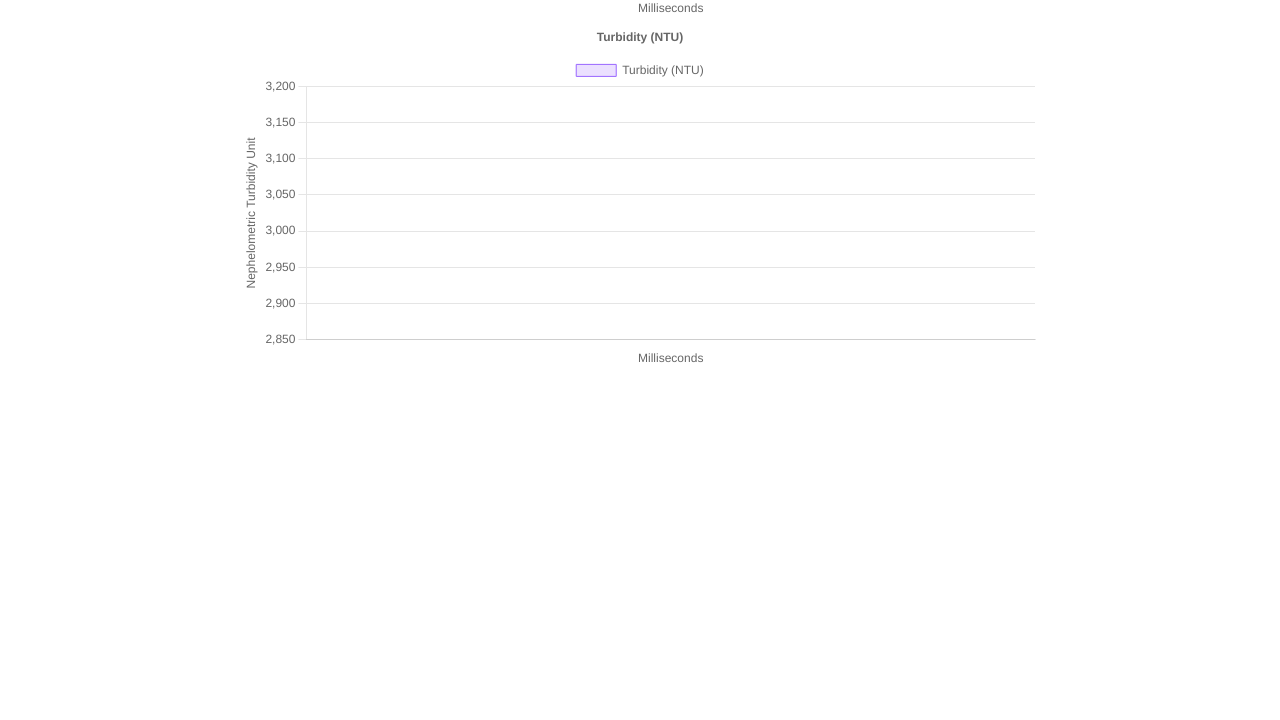
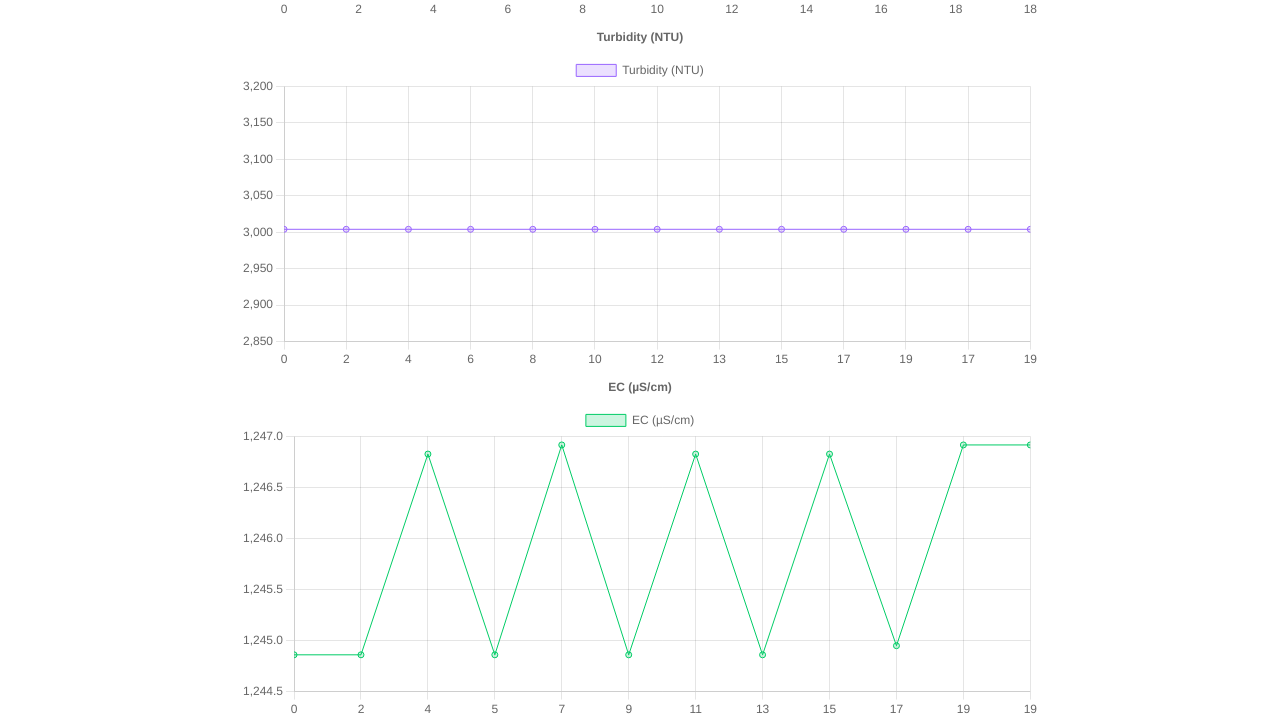
Before and after one commit to Leonie-Winter/MORRIGAN, a plain HTML site: page src/frontend/index.html in a window 1280 px wide. Shown: the part 1615-2335 px from the top of the page. Before the commit the page ends 1985 px from the top, so only its background shows below. Drawn offline with nearby package versions, Linux system fonts and the light colour scheme.

Commit message:
updated some code

```diff
--- a/src/frontend/data.json
+++ b/src/frontend/data.json
@@ -323,5 +323,50 @@
         "seconds": 19,
         "timestamp": "2025-02-11T21:38:42.706937",
         "turbidity": 3004
+    },
+    {
+        "seconds": 17,
+        "timestamp": "2025-02-11T21:38:40.448915",
+        "TDS": 797
+    },
+    {
+        "seconds": 17,
+        "timestamp": "2025-02-11T21:38:40.726633",
+        "turbidity": 3004
+    },
+    {
+        "seconds": 18,
+        "timestamp": "2025-02-11T21:38:40.997488",
+        "DO": 92.58804811372335
+    },
+    {
+        "seconds": 19,
+        "timestamp": "2025-02-11T21:38:42.065224",
+        "temperature": 19.38
+    },
+    {
+        "seconds": 19,
+        "timestamp": "2025-02-11T21:38:42.079663",
+        "PH": 8.7641
+    },
+    {
+        "seconds": 19,
+        "timestamp": "2025-02-11T21:38:42.349088",
+        "EC": 1246.916332927422
+    },
+    {
+        "seconds": 19,
+        "timestamp": "2025-02-11T21:38:42.352772",
+        "TDS": 798
+    },
+    {
+        "seconds": 19,
+        "timestamp": "2025-02-11T21:38:42.706937",
+        "turbidity": 3004
+    },
+    {
+        "seconds": 5,
+        "timestamp": "2025-02-11T21:38:28.917077",
+        "TDS": 797
     }
 ]
--- a/src/frontend/index.html
+++ b/src/frontend/index.html
@@ -4,18 +4,17 @@
     <meta charset="UTF-8" />
     <meta name="viewport" content="width=device-width, initial-scale=1.0" />
     <link rel="stylesheet" href="styles.css" />
-    <meta name="author" content="Max Mendgen">
-    <meta name="version" content="0.1">
-    <title>Displaying JSON data in Chart.js</title>
+    <meta name="author" content="Leonie Riedel, Max Mendgen">
+    <meta name="version" content="0.2">
+    <title>Displaying Data from MORRIGAN</title>
   </head>
   <body>
-    <h1>Click the button to run the script</h1>
+    <h1>Click the button to start Measurements</h1>
     <button onclick="runScript()">Run Script</button>
     <p id="output"></p>
-
     <script>
         function runScript() {
-            fetch('http://localhost:5000/run-script') // Ensure correct backend URL
+            fetch('http://localhost:5000/run-script') // point to wherever the flask backend is running
                 .then(response => response.json())
                 .then(data => {
                     document.getElementById("output").innerText = data.output || data.error;
@@ -36,9 +35,10 @@
       <canvas id="chartTDS"></canvas>
       <canvas id="chartDO"></canvas>
       <canvas id="chartTurb"></canvas>
+      <canvas id="chartEC"></canvas>
     </div>
 
-    <!-- JavaScripts -->
+    <!-- JavaScript -->
     <script src="https://cdn.jsdelivr.net/npm/chart.js"></script>
     <script src="script.js"></script>
 
--- a/src/frontend/script.js
+++ b/src/frontend/script.js
@@ -5,14 +5,16 @@ const chartLabels = [
   "TDS (ppm)",
   "DO (mg/L)",
   "Turbidity (NTU)",
+  "EC (µS/cm)",
 ];
-const chartXLabel = "Milliseconds";
+const chartXLabel = "seconds";
 const chartYLables = [
   "Celsius",
   "pondus Hydrogenii",
-  "Parts per million",
-  "Milligrams per liter",
+  "Parts per on",
+  "grams per liter",
   "Nephelometric Turbidity Unit",
+  "Microsiemens per centimeter",
 ];
 const chartColors = [
   "rgba(255, 99, 132, 1)", // Temp
@@ -20,6 +22,7 @@ const chartColors = [
   "rgba(255, 206, 86, 1)", // TDS
   "rgba(75, 192, 192, 1)", // DO
   "rgba(153, 102, 255, 1)", // Turbidity
+  "rgba(0, 204, 102, 1)", // EC
 ];
 const chartXDisplayMaxAmount = 60; // * 1/60 sec = 1 sec
 const pullRate = (10 / 60) * 1000; // in ms
@@ -27,71 +30,25 @@ const enableAnimations = true; // disable if too laggy
 const dataFileLocation = "data.json";
 
 // Vars
-const chartIds = ["chartTemp", "chartPH", "chartTDS", "chartDO", "chartTurb"];
+const chartIds = ["chartTemp", "chartPH", "chartTDS", "chartDO", "chartTurb", "chartEC"];
 let charts = {}; // To store chart instances
 let viewAllPoints = false;
 
-function fetchData() {
-  fetch(dataFileLocation)
-    .then((response) => {
-      if (!response.ok) {
-        throw new Error("Failed to fetch data.json");
-      }
-      return response.json();
-    })
-    .then((fetchedData) => {
-      updateCharts(fetchedData); // Update all charts with new data
-    })
-    .catch((error) => console.error("Error fetching data:", error));
+async function fetchData() {
+  try {
+    updateCharts(await (await fetch("data.json")).json());
+  } catch (e) { console.error(e); }
 }
+
 
 function createChart(ctx, label, color, yLabel) {
   return new Chart(ctx, {
     type: "line",
-    data: {
-      labels: [], // X-axis labels (e.g., timestamps)
-      datasets: [
-        {
-          label: label,
-          data: [], // Y-axis values
-          borderColor: color,
-          backgroundColor: color.replace("1)", "0.2)"),
-          borderWidth: 1,
-        },
-      ],
-    },
-    options: {
-      responsive: true,
-      plugins: {
-        legend: {
-          position: "top",
-        },
-        title: {
-          display: true,
-          text: label,
-        },
-      },
-      scales: {
-        y: {
-          title: {
-            display: true,
-            text: yLabel,
-          },
-        },
-        x: {
-          min: 0,
-          max: chartXDisplayMaxAmount,
-          title: {
-            display: true,
-            text: chartXLabel,
-          },
-        },
-      },
-      maintainAspectRatio: false,
-      animation: enableAnimations,
-    },
+    data: { labels: [], datasets: [{ label, data: [], borderColor: color, backgroundColor: color.replace("1)", "0.2)"), borderWidth: 1 }] },
+    options: { responsive: true, plugins: { legend: { position: "top" }, title: { display: true, text: label } }, scales: { y: { title: { text: yLabel } }, x: { min: 0, max: chartXDisplayMaxAmount, title: { text: chartXLabel } } }, maintainAspectRatio: false, animation: enableAnimations }
   });
 }
+
 
 function updateCharts(data) {
   // Map sensor types to their respective chart IDs
@@ -101,6 +58,7 @@ function updateCharts(data) {
     TDS: "chartTDS",
     DO: "chartDO",
     turbidity: "chartTurb",
+    EC: "chartEC"
   };
 
   // Iterate over each sensor type in the mapping
@@ -119,7 +77,7 @@ function updateCharts(data) {
     }
 
     const chart = charts[chartId];
-    let sensorDataX = sensorData.map((row) => row.milliseconds);
+    let sensorDataX = sensorData.map((row) => row.seconds);
     let sensorDataY = sensorData.map((row) => row[key]);
 
     // Shift min max if needed
```
Also changed, not shown: 5 other files.
